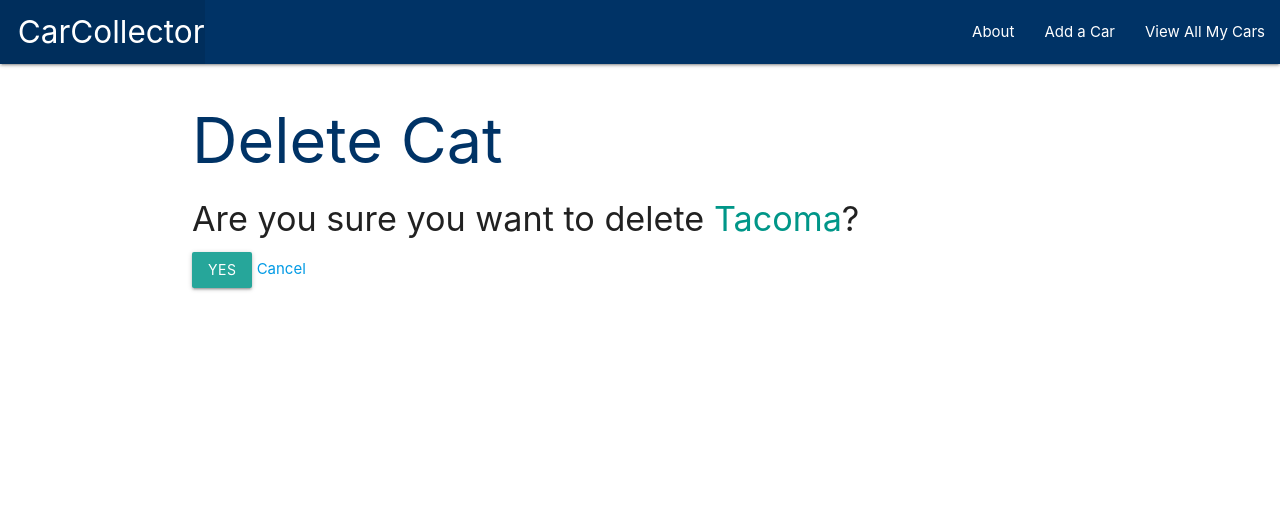
After one commit to franics925/carcollector, a Django app: page /cars/1/delete/ in a window 1280 px wide. The commit adds this page. Shown: the top 528 px of the page. Run offline with Django 3.2, Linux system fonts and the light colour scheme; data comes from the database, SQL or seed files in the repository; both versions use the stored data as it was after the commit.

Commit message:
implement delete functionality

```diff
--- /dev/null
+++ b/main_app/templates/main_app/car_confirm_delete.html
@@ -0,0 +1,14 @@
+{% extends 'base.html' %}
+{% block content %}
+
+    <h1>Delete Cat</h1>
+
+    <h4>Are you sure you want to delete <span class="teal-text">{{ object.model }}</span>?</h4>
+
+    <form action="" method="POST">
+        {% csrf_token %}
+        <input type="submit" value="Yes" class="btn">
+        <a href="{% url 'detail' car.id %}">Cancel</a>
+    </form>
+
+{% endblock %}
--- a/main_app/templates/main_app/car_form.html
+++ b/main_app/templates/main_app/car_form.html
@@ -1,5 +1,10 @@
 {% extends 'base.html' %}
 {% block content %}
+    {% if object %}
+    <h1>Edit <span class="teal-text">{{object.model}}</span></h1>
+    {% else %}
+    <h1>Add Car</h1>
+    {% endif %}
     <!-- Leaving the action empty makes the form post to the same url used to display it -->
     <form action="" method="post">
         <!-- Django requires the following for security purposes -->
```
Also changed, not shown: db.sqlite3.
